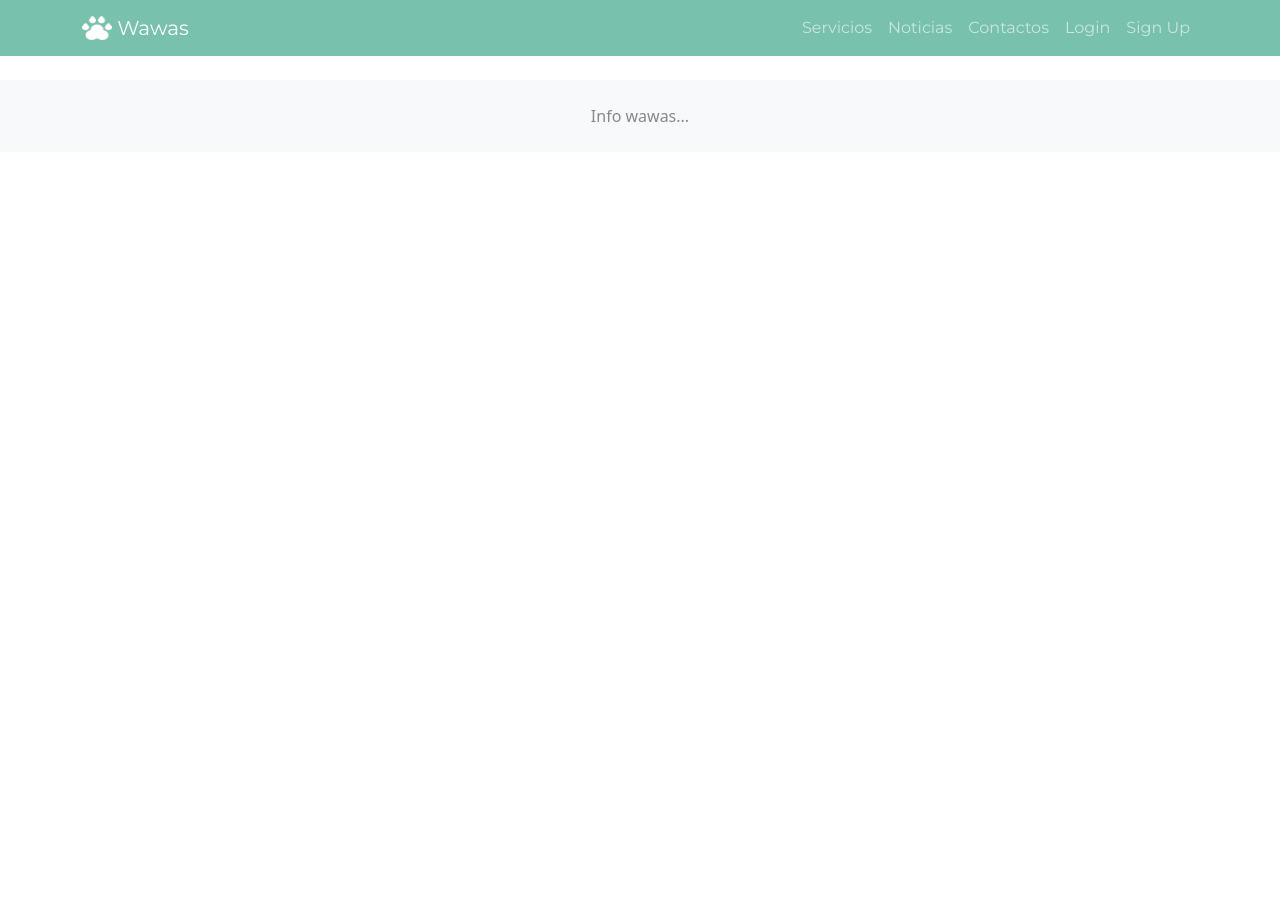
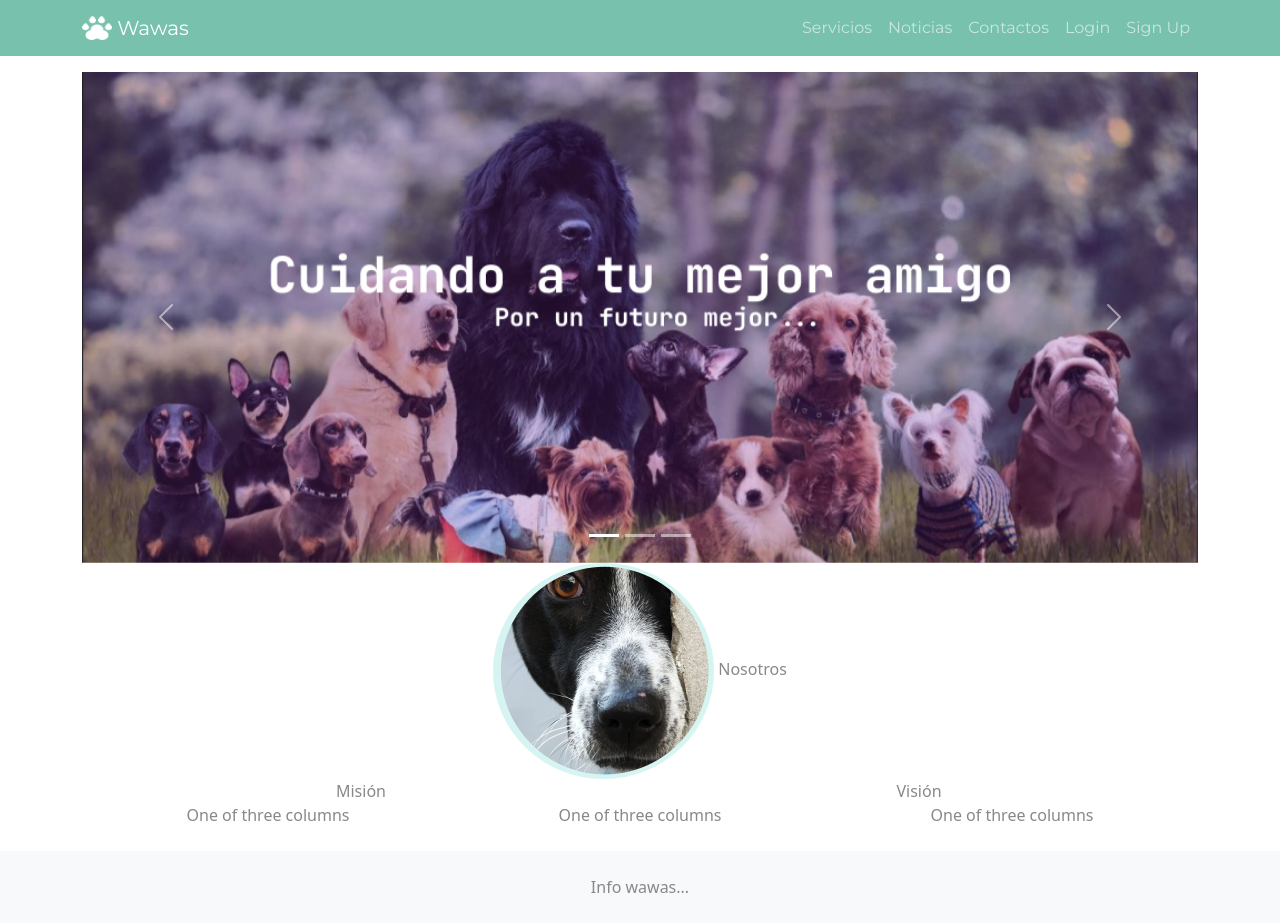
Before and after one commit to OscarCampohermoso/Proyecto-Wawas, a Django app: page / in a window 1280 px wide. Before the commit the page ends 122 px from the top, so only its background shows below. Run offline with Django 4.2, Linux system fonts and the light colour scheme.

Commit message:
home actualizado

```diff
--- a/wawas_home/templates/home.html
+++ b/wawas_home/templates/home.html
@@ -1,4 +1,95 @@
+<!--  -->
 {% extends 'base.html' %}
 {% block content %}
+<head>
+
+    <title>Django carousel</title>
+
+<script>
+  window.initializeCarousel=()=>{
+    $("#carouselExampleSlidesOnly").carousel({interval:100});
+  }
+</script>
+
+<script src="https://ajax.googleapis.com/ajax/libs/jquery/3.6.1/jquery.min.js"></script>
+
+<style type="text/css">
+        .carousel-inner img{
+           width: 100%;
+           height: 100%;
+        }
+
+  </style>
+</head>
+
+
+{% load static %}
+<body>
+   <div id="carouselExampleIndicators" class="carousel slide" data-bs-ride="true">
+    <div class="carousel-indicators">
+      <button type="button" data-bs-target="#carouselExampleIndicators" data-bs-slide-to="0" class="active" aria-current="true" aria-label="Slide 1"></button>
+      <button type="button" data-bs-target="#carouselExampleIndicators" data-bs-slide-to="1" aria-label="Slide 2"></button>
+      <button type="button" data-bs-target="#carouselExampleIndicators" data-bs-slide-to="2" aria-label="Slide 3"></button>
+    </div>
+    <div class="carousel-inner">
+      <div class="carousel-item active">
+        <img src="{% static 'images/ImgHome2.png' %}" class="d-block w-100" alt="...">
+      </div>
+      <div class="carousel-item">
+        <img src="{% static 'images/ImgHome2.png' %}"  class="d-block w-100" alt="...">
+      </div>
+      <div class="carousel-item">
+        <img src="{% static 'images/ImgHome2.png' %}"class="d-block w-100" alt="...">
+      </div>
+    </div>
+    <button class="carousel-control-prev" type="button" data-bs-target="#carouselExampleIndicators" data-bs-slide="prev">
+      <span class="carousel-control-prev-icon" aria-hidden="true"></span>
+      <span class="visually-hidden">Previous</span>
+    </button>
+    <button class="carousel-control-next" type="button" data-bs-target="#carouselExampleIndicators" data-bs-slide="next">
+      <span class="carousel-control-next-icon" aria-hidden="true"></span>
+      <span class="visually-hidden">Next</span>
+    </button>
+  </div>
+
+<!--
+  <style>
+img {
+    border-radius: 100%;
+  }
+</style>  -->
+
+  <div class="container text-center">
+    <div class="row align-items-start">
+      <div class="img">
+         <img src="{% static 'images/imgNosotros.png' %}"  style="border-radius: 100%" />
+        Nosotros
+      </div>
+      <div class="col">
+        Misión
+      </div>
+      <div class="col">
+        Visión
+      </div>
+    </div>
+    <div class="row align-items-center">
+      <div class="col">
+        One of three columns
+
+      </div>
+      <div class="col">
+        One of three columns
+      </div>
+      <div class="col">
+        One of three columns
+      </div>
+    </div>
+
+  </div>
+
+
+  <script src="https://cdn.jsdelivr.net/npm/bootstrap@5.2.2/dist/js/bootstrap.bundle.min.js" integrity="sha384-OERcA2EqjJCMA+/3y+gxIOqMEjwtxJY7qPCqsdltbNJuaOe923+mo//f6V8Qbsw3" crossorigin="anonymous"></script>
+
+</body>
 
 {% endblock content %}
```
Also changed, not shown: wawas/static/styles/main.css (added, +24 -0 lines), wawas/static/images/imgHome2.PNG (added), wawas/static/images/imgNosotros.PNG (added).
